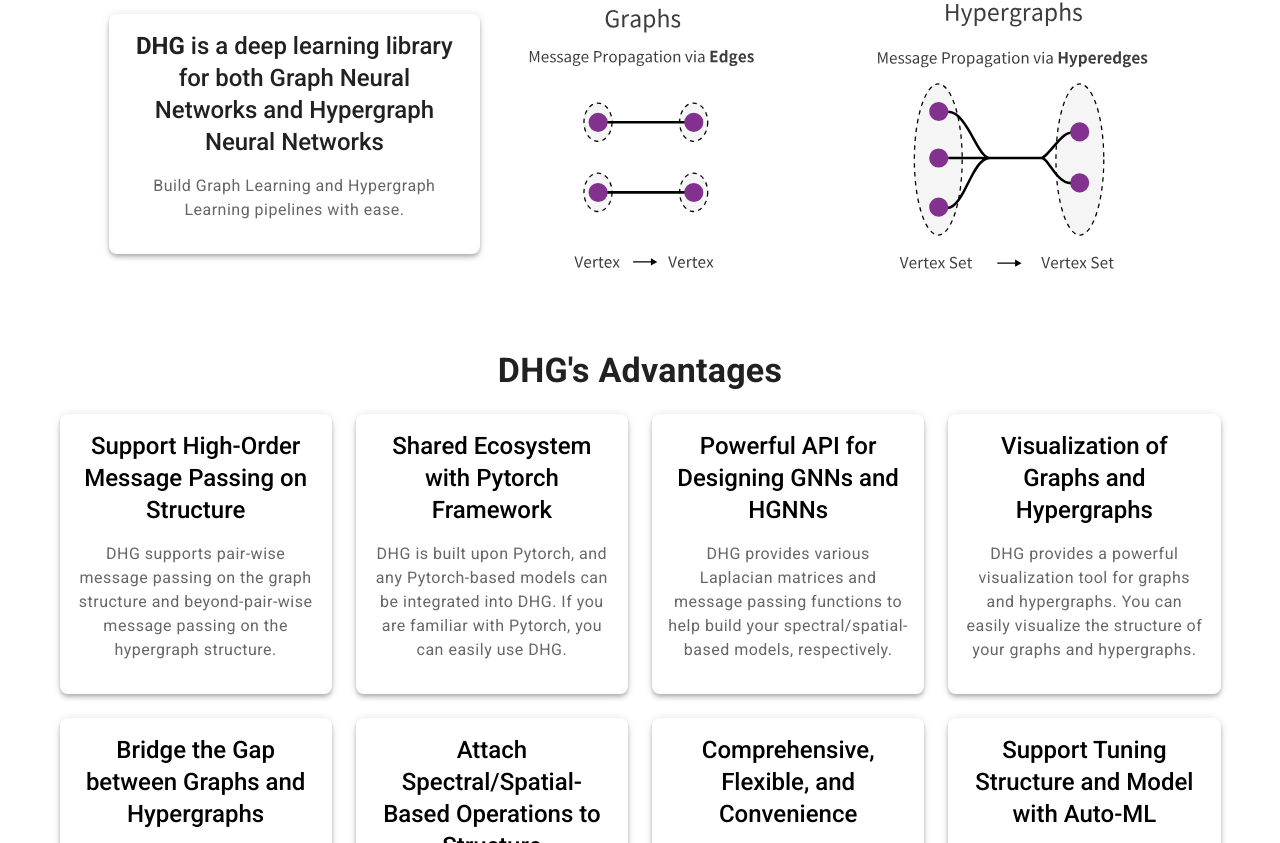
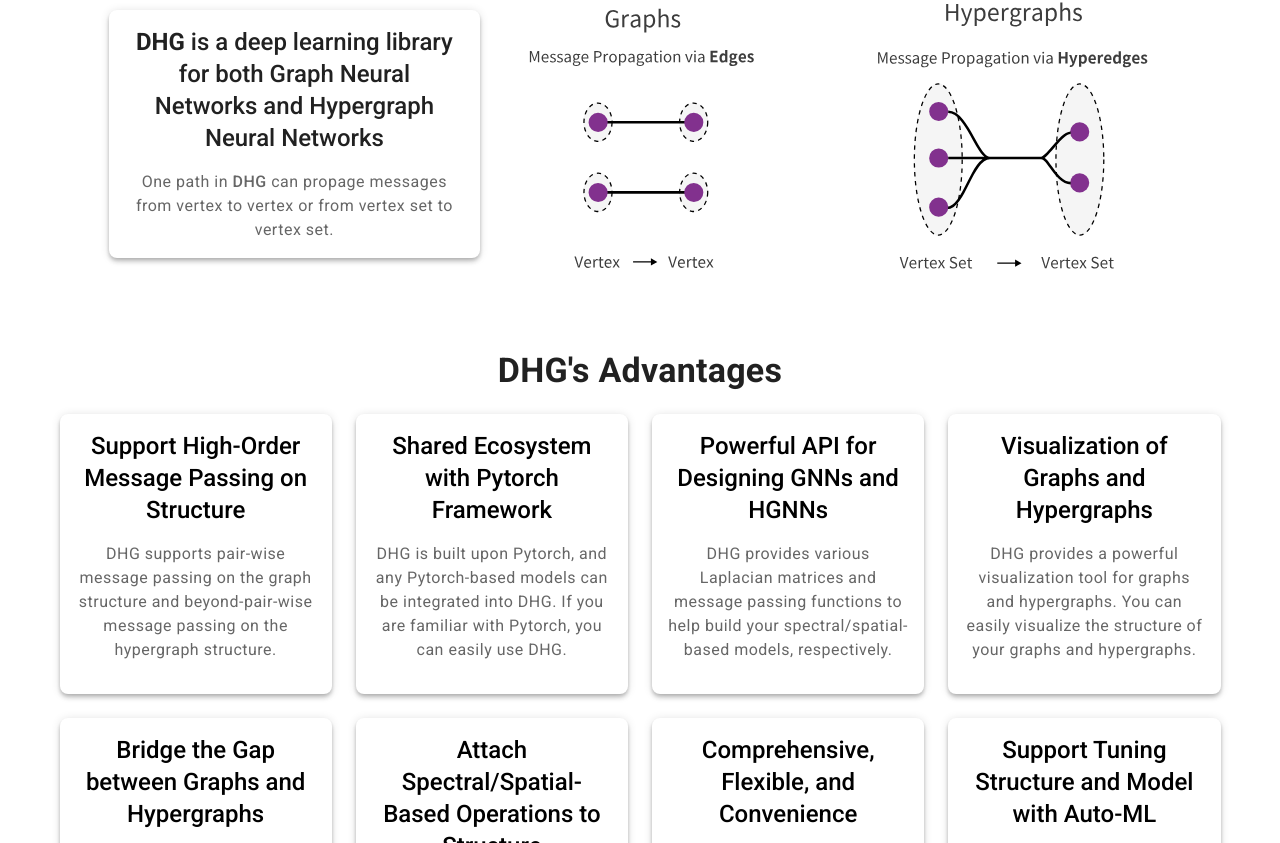
Before and after one commit to yifanfeng97/dhg-page-source, a Vue app: page / in a window 1280 px wide. Shown: the part 757-1600 px from the top of the page. Built offline with nearby package versions, Linux system fonts and the light colour scheme.

Commit message:
update motivation text

```diff
--- a/src/components/Motivation.vue
+++ b/src/components/Motivation.vue
@@ -28,10 +28,12 @@
               Networks
             </span>
           </v-card-title>
-          <v-card-text>
-            <p class="text-body-1 font-weight-regular text-center">
-              Build Graph Learning and Hypergraph Learning pipelines with ease.
-            </p>
+          <v-card-text class="text-body-1 font-weight-regular text-center">
+            <span>
+              One path in <span class="font-weight-medium">DHG</span> can
+              propage messages from vertex to vertex or from vertex set to
+              vertex set.
+            </span>
           </v-card-text>
         </v-card>
       </v-col>
```
